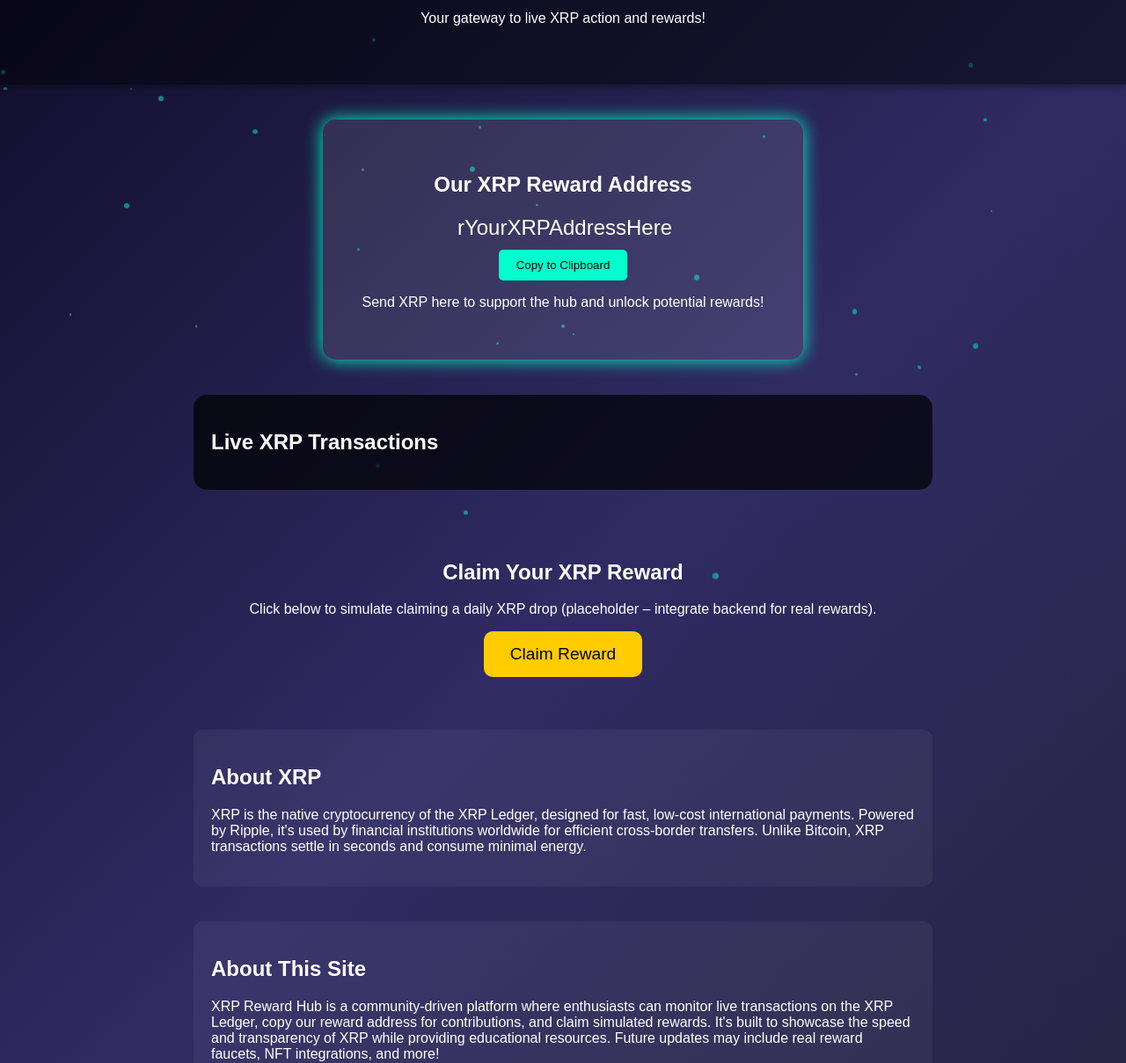
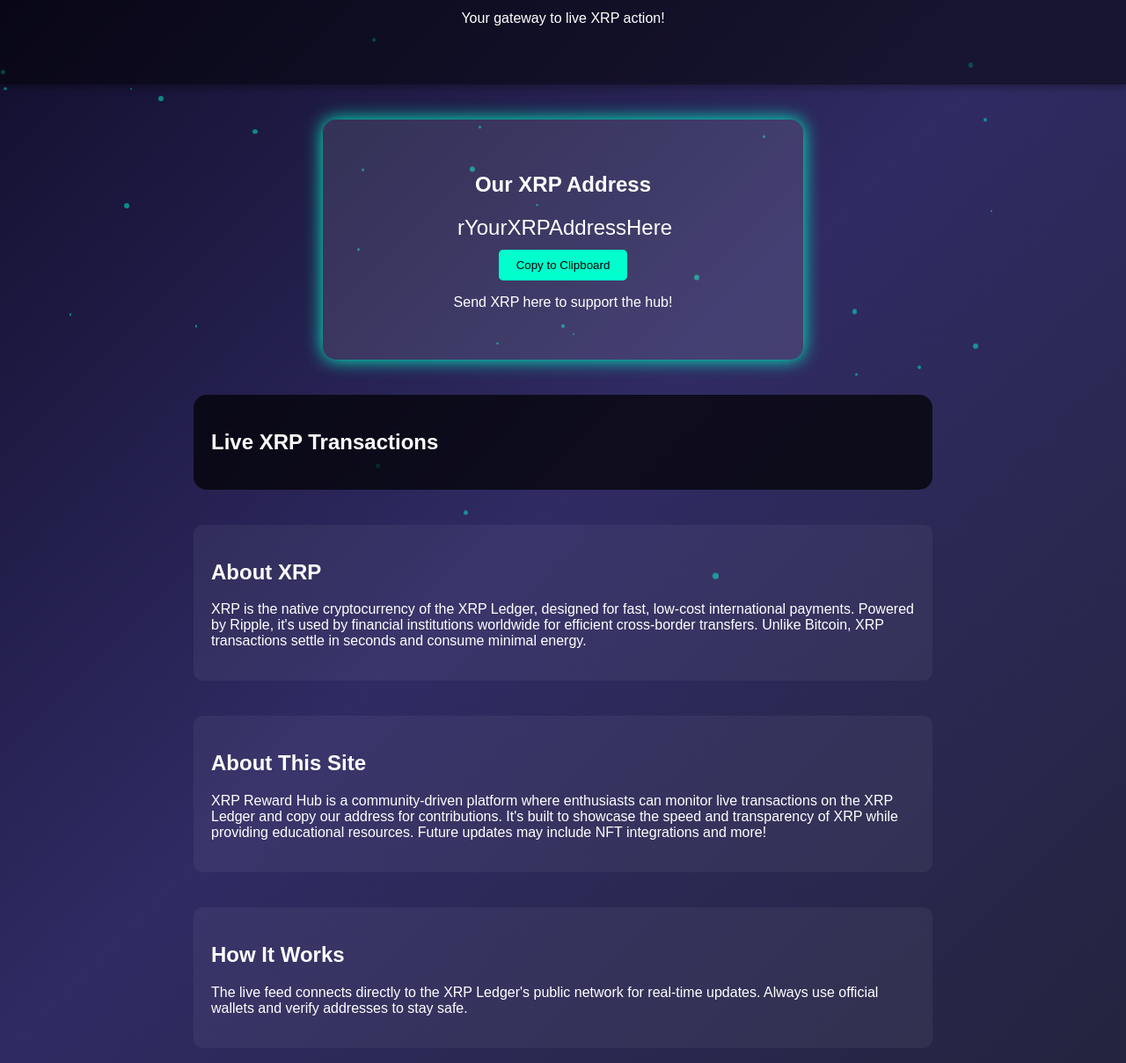
Before and after one commit to BagwellTbag/XRP-LAB, a plain HTML site: page index.html in a window 1280 px wide. Shown: the part 109-1318 px from the top of the page at 88% size. Drawn offline with Linux system fonts and the light colour scheme.

Commit message:
Update index.html

```diff
--- a/index.html
+++ b/index.html
@@ -3,7 +3,7 @@
 <head>
     <meta charset="UTF-8">
     <meta name="viewport" content="width=device-width, initial-scale=1.0">
-    <title>XRP Reward Hub - Live Transactions & Rewards</title>
+    <title>XRP Reward Hub - Live Transactions</title>
     <style>
         /* Stunning CSS: Gradient background, animations, modern fonts */
         body {
@@ -101,23 +101,6 @@
             from { transform: translateY(20px); opacity: 0; }
             to { transform: translateY(0); opacity: 1; }
         }
-        .reward-section {
-            text-align: center;
-            margin: 40px 0;
-        }
-        .reward-section button {
-            background: #ffcc00;
-            border: none;
-            color: #000;
-            padding: 15px 30px;
-            font-size: 1.2em;
-            border-radius: 10px;
-            cursor: pointer;
-            transition: transform 0.3s;
-        }
-        .reward-section button:hover {
-            transform: scale(1.1);
-        }
         section {
             width: 100%;
             max-width: 800px;
@@ -126,7 +109,7 @@
             background: rgba(255, 255, 255, 0.05);
             border-radius: 10px;
         }
-        /* Particle background for stunning effect (simple CSS version) */
+        /* Particle background for stunning effect */
         .particles {
             position: fixed;
             top: 0;
@@ -155,29 +138,22 @@
 
     <header>
         <h1>XRP Reward Hub</h1>
-        <p>Your gateway to live XRP action and rewards!</p>
+        <p>Your gateway to live XRP action!</p>
     </header>
 
     <div class="container">
         <!-- Copyable XRP Address in the middle -->
         <div class="xrp-address">
-            <h2>Our XRP Reward Address</h2>
+            <h2>Our XRP Address</h2>
             <input type="text" id="xrpAddress" value="rYourXRPAddressHere" readonly>
             <button onclick="copyAddress()">Copy to Clipboard</button>
-            <p>Send XRP here to support the hub and unlock potential rewards!</p>
+            <p>Send XRP here to support the hub!</p>
         </div>
 
         <!-- Live Transactions Display -->
         <div class="live-transactions">
             <h2>Live XRP Transactions</h2>
             <div id="transactionsList"></div>
-        </div>
-
-        <!-- Reward Section -->
-        <div class="reward-section">
-            <h2>Claim Your XRP Reward</h2>
-            <p>Click below to simulate claiming a daily XRP drop (placeholder – integrate backend for real rewards).</p>
-            <button onclick="claimReward()">Claim Reward</button>
         </div>
 
         <!-- Write-ups / Info Sections -->
@@ -188,12 +164,12 @@
 
         <section>
             <h2>About This Site</h2>
-            <p>XRP Reward Hub is a community-driven platform where enthusiasts can monitor live transactions on the XRP Ledger, copy our reward address for contributions, and claim simulated rewards. It's built to showcase the speed and transparency of XRP while providing educational resources. Future updates may include real reward faucets, NFT integrations, and more!</p>
+            <p>XRP Reward Hub is a community-driven platform where enthusiasts can monitor live transactions on the XRP Ledger and copy our address for contributions. It's built to showcase the speed and transparency of XRP while providing educational resources. Future updates may include NFT integrations and more!</p>
         </section>
 
         <section>
             <h2>How It Works</h2>
-            <p>The live feed connects directly to the XRP Ledger's public network for real-time updates. Rewards are currently simulated – in a full version, users could earn XRP for tasks like sharing posts or completing quizzes. Always use official wallets and verify addresses to stay safe.</p>
+            <p>The live feed connects directly to the XRP Ledger's public network for real-time updates. Always use official wallets and verify addresses to stay safe.</p>
         </section>
     </div>
 
@@ -206,11 +182,6 @@
             address.select();
             document.execCommand('copy');
             alert('XRP Address copied to clipboard!');
-        }
-
-        // Simulate Claim Reward (placeholder)
-        function claimReward() {
-            alert('Reward claimed! You got 0.1 XRP (simulated). Check back tomorrow!');
         }
 
         // Live Transactions via XRPL WebSocket
```
